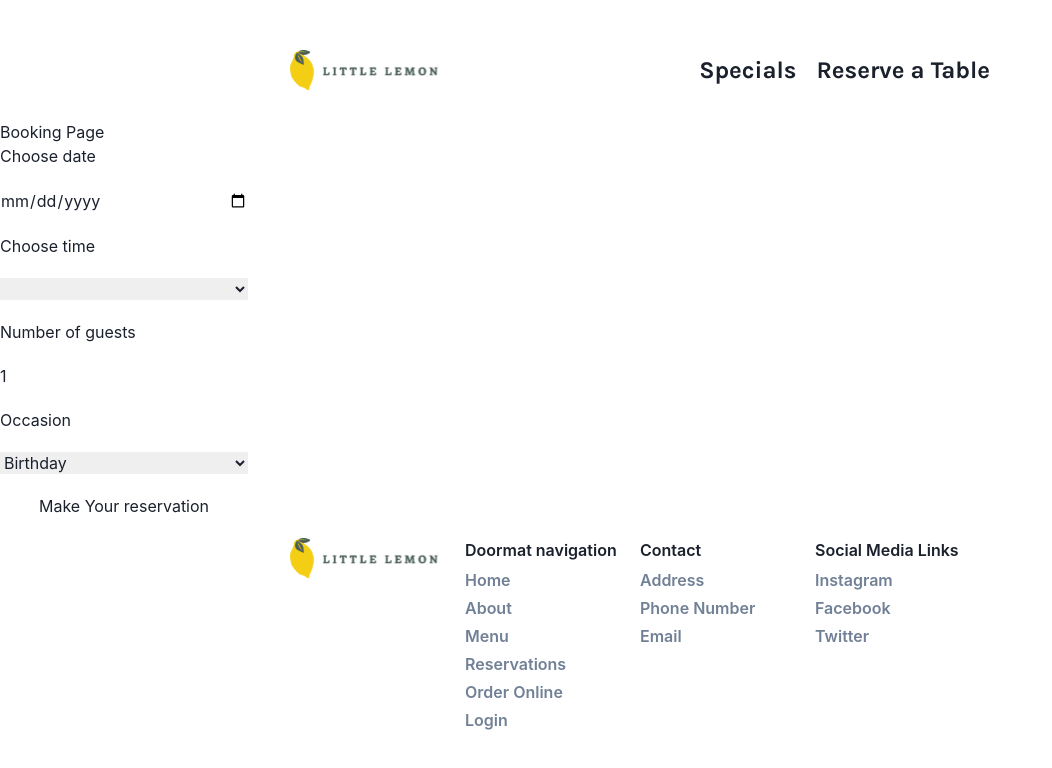
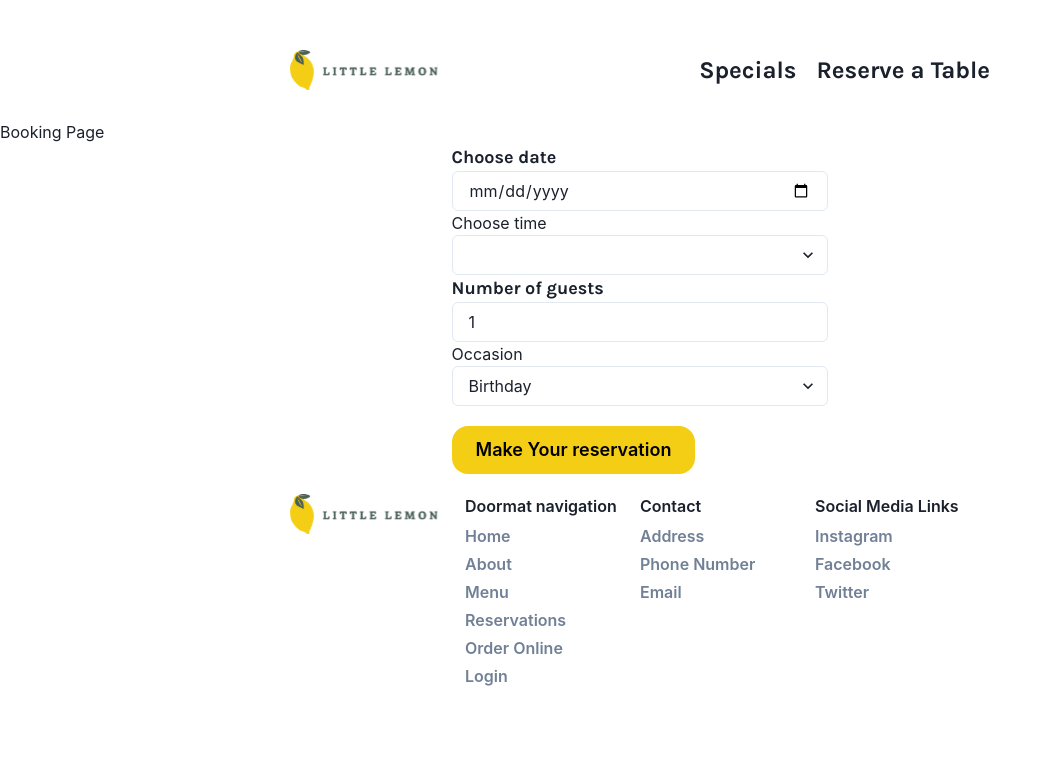
Before and after one commit to claudiooleite/litle_lemon, a React (Create React App) app: page /bookingpage in a window 1280 px wide. Shown: the top 768 px of the page, without its empty margins (0-1052 px from the left). Built offline with nearby package versions, Linux system fonts and the light colour scheme.

Commit message:
form styled

```diff
--- a/src/Components/BookingForm.jsx
+++ b/src/Components/BookingForm.jsx
@@ -1,5 +1,11 @@
 
 import React, { useState, useEffect } from "react";
+import '../stylesheets/App.css'
+import {
+    Input, Select,
+    Button,
+    VStack
+} from "@chakra-ui/react";
 
 const BookingForm = ({ availableTimes, updateTimes, submitForm }) => {
     const [selectedDate, setSelectedDate] = useState("");
@@ -31,28 +37,37 @@ const BookingForm = ({ availableTimes, updateTimes, submitForm }) => {
     };
 
     return (
-        <form style={{ display: "grid", maxWidth: "200px", gap: "20px" }} onSubmit={handleSubmit}>
-            <label htmlFor="res-date">Choose date</label>
-            <input type="date" id="res-date" value={selectedDate} onChange={handleDateChange} />
+        <VStack gap='24px'>
+            <form onSubmit={handleSubmit} >
+                <label htmlFor="res-date" className='sub-header'>Choose date</label>
+                <Input
+                    focusBorderColor='#F4CE14'
+                    variant='outline'
+                    type="date"
+                    id="res-date"
+                    value={selectedDate}
+                    onChange={handleDateChange} />
+
 
                 <label htmlFor="res-time">Choose time</label>
-            <select id="res-time" value={selectedTime} onChange={(e) => setSelectedTime(e.target.value)}>
+                <Select variant='outline' focusBorderColor='#F4CE14' id="res-time" value={selectedTime} onChange={(e) => setSelectedTime(e.target.value)}>
                     {availableTimes.map((time) => (
                         <option key={time}>{time}</option>
                     ))}
-            </select>
+                </Select>
 
-            <label htmlFor="guests">Number of guests</label>
-            <input type="number" id="guests" min="1" value={guests} onChange={(e) => setGuests(parseInt(e.target.value))} />
+                <label htmlFor="guests" className='sub-header'>Number of guests</label>
+                <Input variant='outline' focusBorderColor='#F4CE14' min="1" max="10" type="number" id="guests" value={guests} onChange={(e) => setGuests(parseInt(e.target.value))} />
 
                 <label htmlFor="occasion">Occasion</label>
-            <select id="occasion" value={occasion} onChange={(e) => setOccasion(e.target.value)}>
+                <Select variant='outline' focusBorderColor='#F4CE14' id="occasion" value={occasion} onChange={(e) => setOccasion(e.target.value)}>
                     <option value="Birthday">Birthday</option>
                     <option value="Anniversary">Anniversary</option>
-            </select>
+                </Select>
 
-            <button type="submit">Make Your reservation</button>
+                <Button style={{ marginTop: '20px' }} align='center' borderRadius='16px' color='Black' background={'#F4CE14'} variant='solid' size='lg' type="submit">Make Your reservation</Button>
             </form>
+        </VStack>
     );
 };
 
```
Lines whose indentation alone changed are shown as unchanged.
